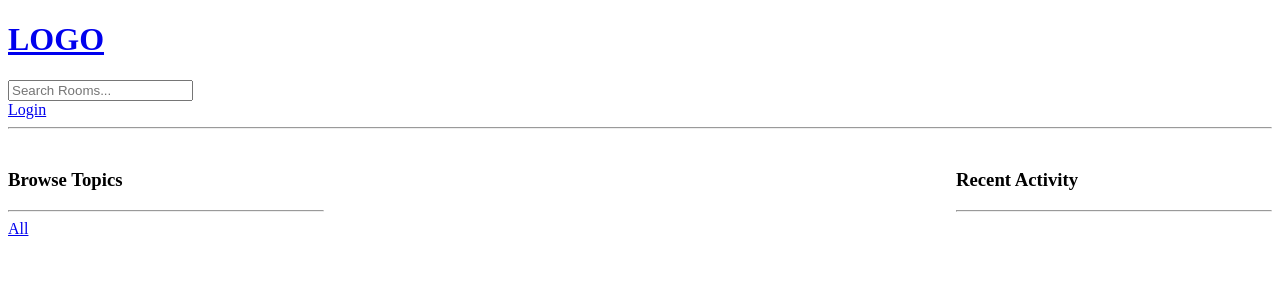
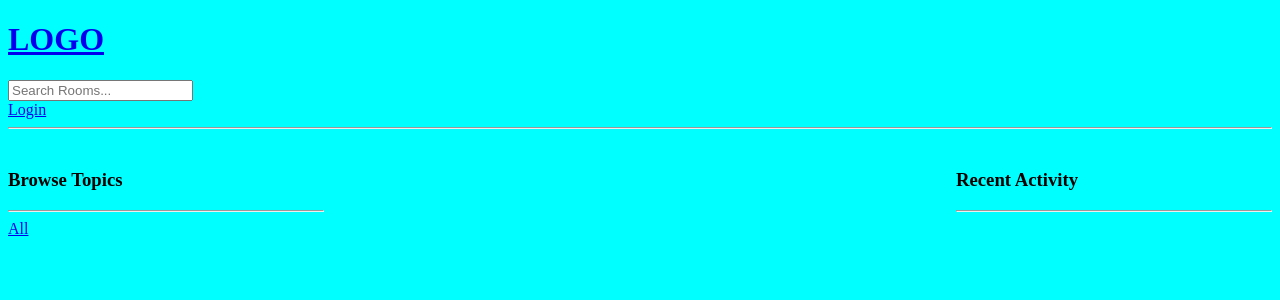
Before and after one commit to k0st90/Lets_Talk, a Django app: template letstalk/base/templates/base/profile.html in a window 1280 px wide. Shown: the top 300 px of the page. Run offline with Django 4.2, Linux system fonts and the light colour scheme; the template is opened without the code that fills it, so the values that code supplies are empty.

Commit message:
css files setup

```diff
--- a/letstalk/letstalk/settings.py
+++ b/letstalk/letstalk/settings.py
@@ -120,6 +120,12 @@ USE_TZ = True
 
 STATIC_URL = 'static/'
 
+STATICFILES_DIRS = [
+    BASE_DIR / 'static'
+]
+
+#STATIC_ROOT =
+
 # Default primary key field type
 # https://docs.djangoproject.com/en/4.2/ref/settings/#default-auto-field
 
--- /dev/null
+++ b/letstalk/static/styles/main.css
@@ -0,0 +1,3 @@
+body{
+    background-color: aqua;
+}
--- a/letstalk/templates/main.html
+++ b/letstalk/templates/main.html
@@ -1,11 +1,12 @@
 <!DOCTYPE html>
+{% load static %}
 <html>
 <head>
     <meta charset="utf-8">
     <meta http-equiv="X-UA-Compatible" content="IE=edge">
     <title>Let'sTalk</title>
     <meta name="viewport" content="width=device-width, initial-scale=1">
-    <!--<link rel="styleshhet" type="text/css" media="screen" href="main.css">-->
+    <link rel="stylesheet" type="text/css" media="screen" href="{% static 'styles/main.css' %}">
 </head>
 <body>
     {% include 'navbar.html' %}
```
